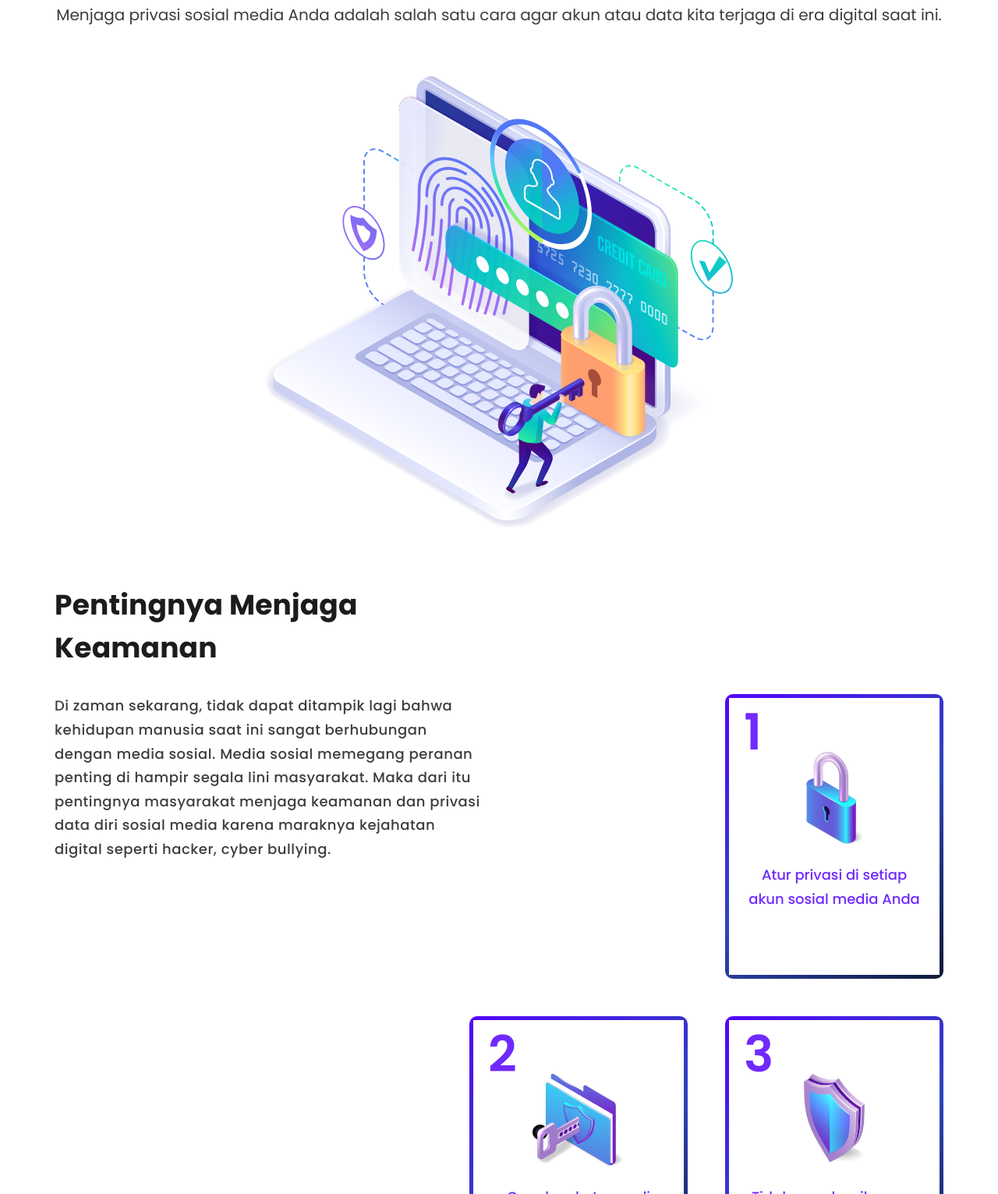
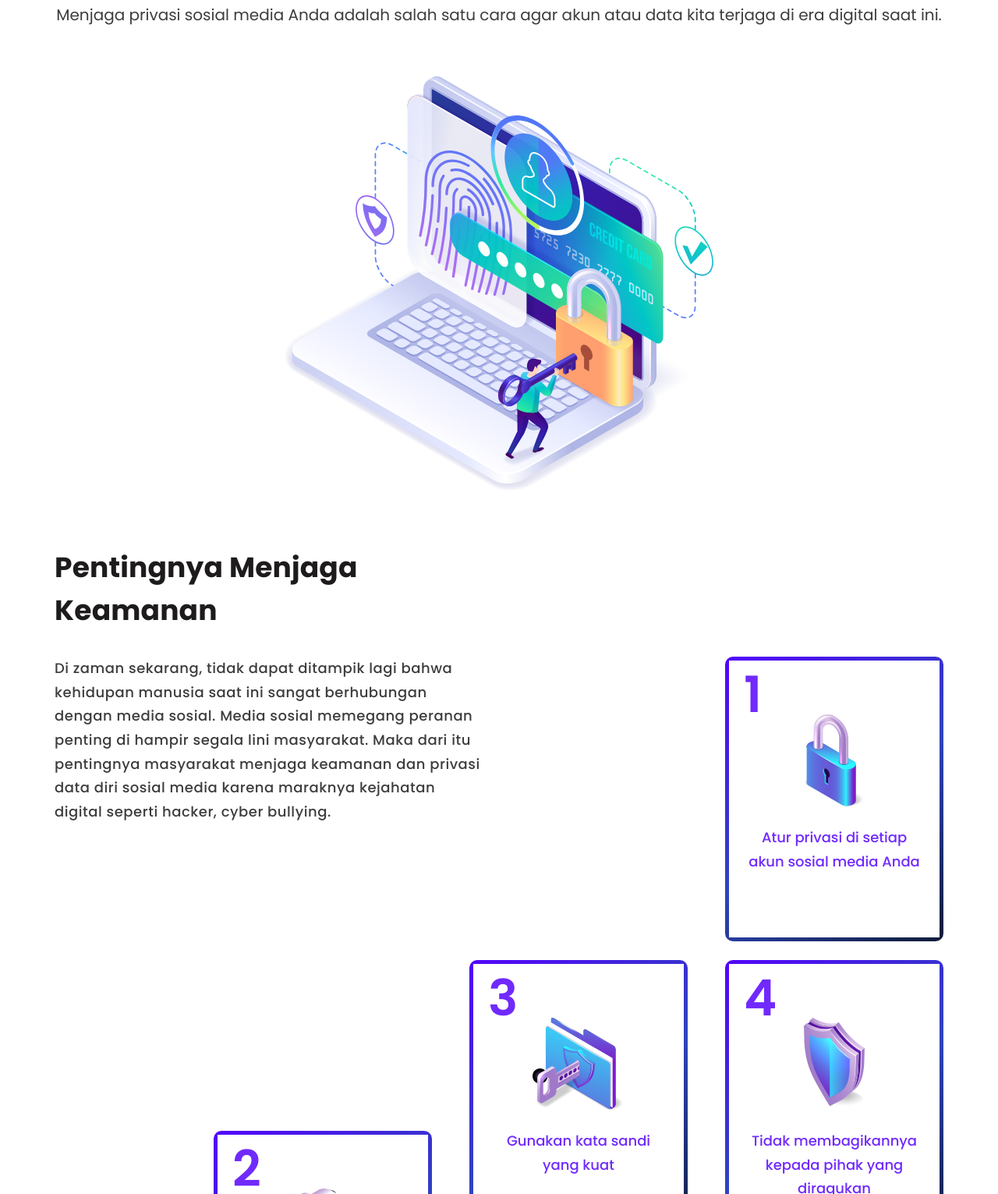
Before and after one commit to khafidhasukma/digital-citizenship, a plain HTML site: page layout/materi/privasi-social-media.html in a window 1280 px wide. Shown: the part 297-1828 px from the top of the page at 78% size. Drawn offline with Linux system fonts and the light colour scheme.

Commit message:
[privacy-scial-media]: responsive in all breakpoints

```diff
--- a/assets/css/style.css
+++ b/assets/css/style.css
@@ -894,9 +894,6 @@ footer {
 .privacy__content2,
 .privacy__content3 {
   display: grid;
-  grid-template-columns: repeat(2, 1fr);
-  gap: var(--mb-3);
-  margin-bottom: var(--mb-3);
 }
 .privacy__content2 {
   align-items: center;
@@ -906,7 +903,7 @@ footer {
   position: relative;
   width: 280px;
   height: 365px;
-  justify-self: end;
+  justify-self: center;
   overflow: hidden;
   padding: var(--mb-1-5);
 }
@@ -930,6 +927,10 @@ footer {
   font-weight: 500;
   line-height: 173.9%;
   letter-spacing: 0.03em;
+  margin-bottom: var(--mb-1-5);
+}
+.privacy__box {
+  margin-bottom: var(--mb-1-5);
 }
 .image__bottom {
   margin-left: auto;
@@ -1054,6 +1055,7 @@ footer {
 }
 .privacy3__content {
   display: flex;
+  flex-wrap: wrap;
   gap: var(--mb-2);
   justify-content: center;
 }
@@ -1190,7 +1192,7 @@ footer {
   letter-spacing: 0.005em;
 }
 .bullying2__image img,
-.privacy2__imag imge,
+.privacy2__image imge,
 .law2__image img {
   max-width: 300px;
   margin-bottom: var(--mb-1-5);
@@ -1224,7 +1226,8 @@ section.bullying3 {
   justify-self: center;
 }
 .law__image img,
-.bullying__image img {
+.bullying__image img,
+.privacy__image img {
   width: 100%;
   max-width: 350px;
 }
@@ -1356,7 +1359,8 @@ section.bullying3 {
   .bullying__content3 {
     align-self: center;
   }
-  .bullying2 {
+  .bullying2,
+  .privacy2 {
     height: 50rem;
   }
 }
@@ -1730,6 +1734,15 @@ section.bullying3 {
   .bullying__content2 {
     align-self: start !important;
   }
+  .privace__content,
+  .privacy__content2,
+  .privacy__content3 {
+    grid-template-columns: repeat(2, 1fr);
+    gap: var(--mb-3);
+  }
+  .privacy__box {
+    justify-self: end;
+  }
 }
 
 @media screen and (min-width: 960px) {
@@ -1781,7 +1794,8 @@ section.bullying3 {
     height: 4rem;
   }
   .law__image img,
-  .bullying__image img {
+  .bullying__image img,
+  .privacy__image img {
     width: 100%;
     max-width: 550px;
   }
--- a/layout/materi/privasi-social-media.html
+++ b/layout/materi/privasi-social-media.html
@@ -55,13 +55,13 @@
           </h1>
           <p class="privacy__subtitle">Menjaga privasi sosial media Anda adalah salah satu cara agar akun atau data kita terjaga di era digital saat ini.</p>
           <div class="privacy__image">
-            <img src="/assets/img/privacy.svg" width="600" alt="" />
+            <img src="/assets/img/privacy.svg" alt="" />
           </div>
         </div>
-        <h3 class="title__content">
+        <h1 class="title__content">
           Pentingnya Menjaga <br />
           Keamanan
-        </h3>
+        </h1>
         <div class="privace__content">
           <p class="privacy__text">
             Di zaman sekarang, tidak dapat ditampik lagi bahwa kehidupan manusia saat ini sangat berhubungan dengan media sosial. Media sosial memegang peranan penting di hampir segala lini masyarakat. Maka dari itu pentingnya masyarakat
@@ -77,7 +77,7 @@
         </div>
         <div class="privacy__content2">
           <div class="privacy__box">
-            <h1 class="privacy__number">4</h1>
+            <h1 class="privacy__number">2</h1>
             <div class="privacy__photo">
               <img src="/assets/img/icons/privacy4.svg" alt="" />
             </div>
@@ -85,14 +85,14 @@
           </div>
           <div class="privacy__content3">
             <div class="privacy__box">
-              <h1 class="privacy__number">2</h1>
+              <h1 class="privacy__number">3</h1>
               <div class="privacy__photo">
                 <img src="/assets/img/icons/privacy2.svg" alt="" />
               </div>
               <p class="privacy__desc">Gunakan kata sandi yang kuat</p>
             </div>
             <div class="privacy__box">
-              <h1 class="privacy__number">3</h1>
+              <h1 class="privacy__number">4</h1>
               <div class="privacy__photo">
                 <img src="/assets/img/icons/privacy3.svg" alt="" />
               </div>
```
